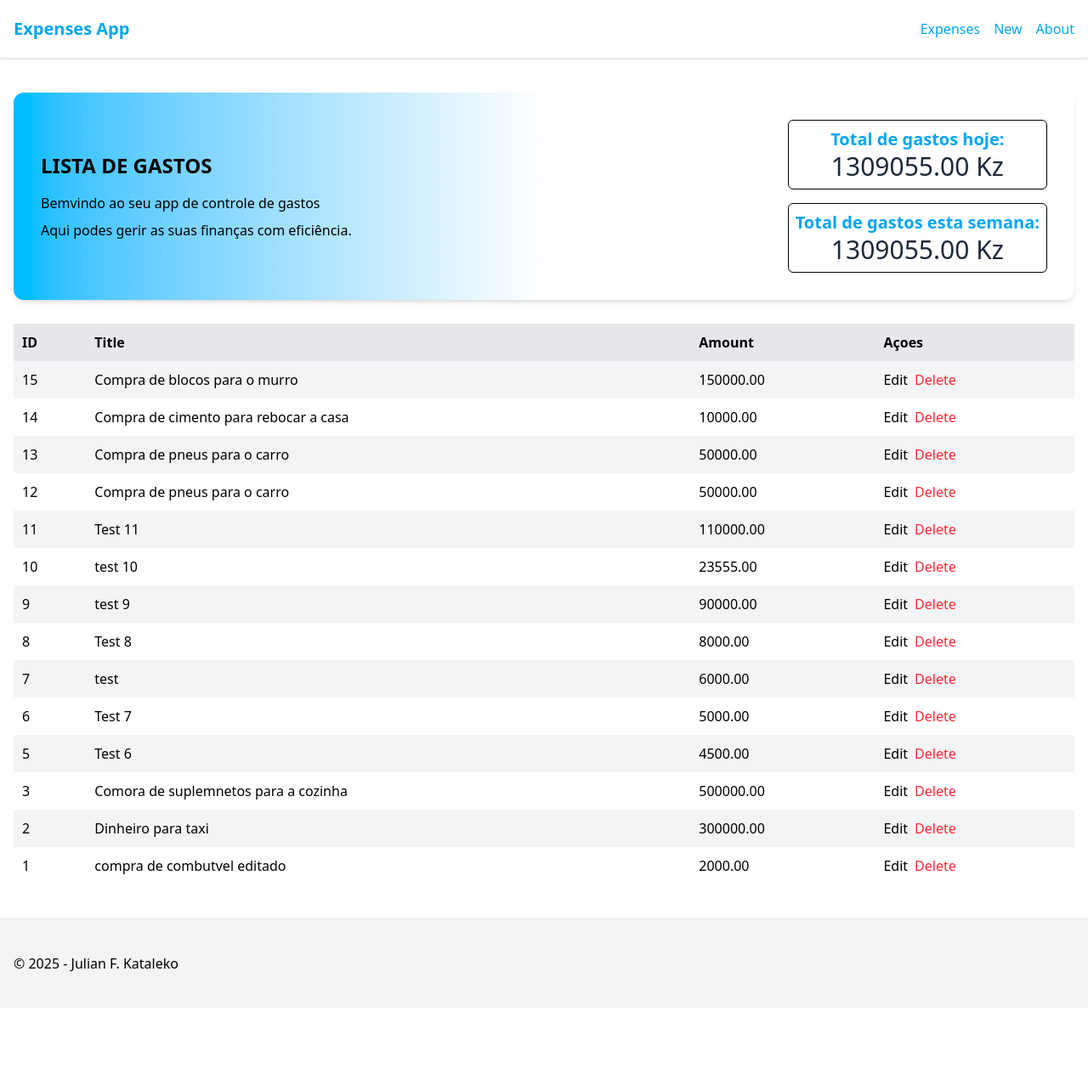
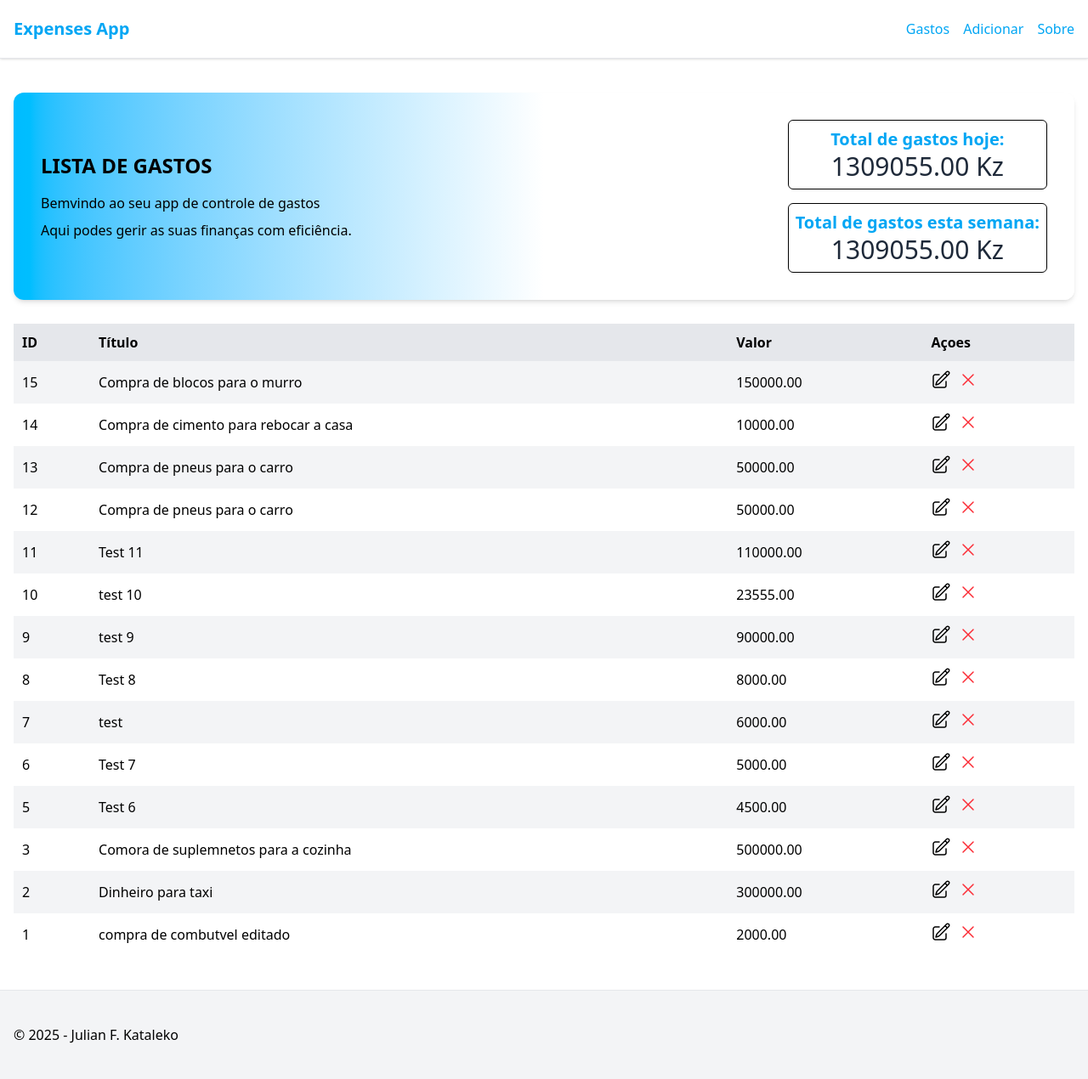
Before and after one commit to katalekoweb/django-expenses-track-app, a Django app: page / in a window 1280 px wide. Shown: the whole page at 85% size. Before the commit the page ends 1144 px from the top, so only its background shows below. Run offline with Django 5.2, Linux system fonts and the light colour scheme; data comes from the database, SQL or seed files in the repository.

Commit message:
feat: translate adn add icons

```diff
--- a/expensetrack/expense/templates/expense/index.html
+++ b/expensetrack/expense/templates/expense/index.html
@@ -32,12 +32,13 @@ Controle de Gastos App
     <thead>
       <tr class="bg-gray-200">
         <th>ID</th>
-        <th>Title</th>
-        <th>Amount</th>
+        <th>Título</th>
+        <th>Valor</th>
         <th>Açoes</th>
       </tr>
     </thead>
     <tbody>
+
       {% for expense in expenses %}
       <tr class="odd:bg-gray-100 even:bg-white">
         <td>{{ expense.id }}</td>
@@ -45,11 +46,17 @@ Controle de Gastos App
         <td>{{ expense.amount }}</td>
         <td>
           <div class="space-x-2 flex">
-            <a href="{% url 'expenses:edit' expense.id %}">Edit</a>
+            <a href="{% url 'expenses:edit' expense.id %}">
+              <svg xmlns="http://www.w3.org/2000/svg" fill="none" viewBox="0 0 24 24" stroke-width="1.5" stroke="currentColor" class="size-6">
+                <path stroke-linecap="round" stroke-linejoin="round" d="m16.862 4.487 1.687-1.688a1.875 1.875 0 1 1 2.652 2.652L10.582 16.07a4.5 4.5 0 0 1-1.897 1.13L6 18l.8-2.685a4.5 4.5 0 0 1 1.13-1.897l8.932-8.931Zm0 0L19.5 7.125M18 14v4.75A2.25 2.25 0 0 1 15.75 21H5.25A2.25 2.25 0 0 1 3 18.75V8.25A2.25 2.25 0 0 1 5.25 6H10" />
+              </svg>
+            </a>
             <form action="{% url 'expenses:destroy' expense.id %}" method="post">
               {% csrf_token %}
               <button type="submit" onclick="return confirm('Tem certeza?')" class="text-red-500 hover:text-red-700">
-                Delete
+                <svg xmlns="http://www.w3.org/2000/svg" fill="none" viewBox="0 0 24 24" stroke-width="1.5" stroke="currentColor" class="size-6">
+                  <path stroke-linecap="round" stroke-linejoin="round" d="M6 18 18 6M6 6l12 12" />
+                </svg>
               </button>
             </form>
           </div>
@@ -58,7 +65,11 @@ Controle de Gastos App
       {% empty %}
       <tr>
         <td colspan="4" class="text-center">
-          <div class="icon text-center"></div>
+          <div class="icon text-center">
+            <svg xmlns="http://www.w3.org/2000/svg" fill="none" viewBox="0 0 24 24" stroke-width="1.5" stroke="currentColor" class="w-10 mx-auto">
+              <path stroke-linecap="round" stroke-linejoin="round" d="M15.666 3.888A2.25 2.25 0 0 0 13.5 2.25h-3c-1.03 0-1.9.693-2.166 1.638m7.332 0c.055.194.084.4.084.612v0a.75.75 0 0 1-.75.75H9a.75.75 0 0 1-.75-.75v0c0-.212.03-.418.084-.612m7.332 0c.646.049 1.288.11 1.927.184 1.1.128 1.907 1.077 1.907 2.185V19.5a2.25 2.25 0 0 1-2.25 2.25H6.75A2.25 2.25 0 0 1 4.5 19.5V6.257c0-1.108.806-2.057 1.907-2.185a48.208 48.208 0 0 1 1.927-.184" />
+            </svg>
+          </div>
           <div class="text-center">No records found! Start adding now!</div>
         </td>
       </tr>
--- a/expensetrack/templates/layout.html
+++ b/expensetrack/templates/layout.html
@@ -37,18 +37,18 @@
             <a class="text-sky-500 hover:text-sky-700"
               href="{% url 'expenses:index' %}"
               class="px-4 py-2"
-              >Expenses</a
+              >Gastos</a
             >
             <a class="text-sky-500 hover:text-sky-700"
               href="{% url 'expenses:create' %}"
               class="px-4 py-2"
-              >New</a
+              >Adicionar</a
             >
 
             <a class="text-sky-500 hover:text-sky-700"
               href="{% url 'about' %}"
               class="px-4 py-2"
-              >About</a
+              >Sobre</a
             >
 
           </div>
```
